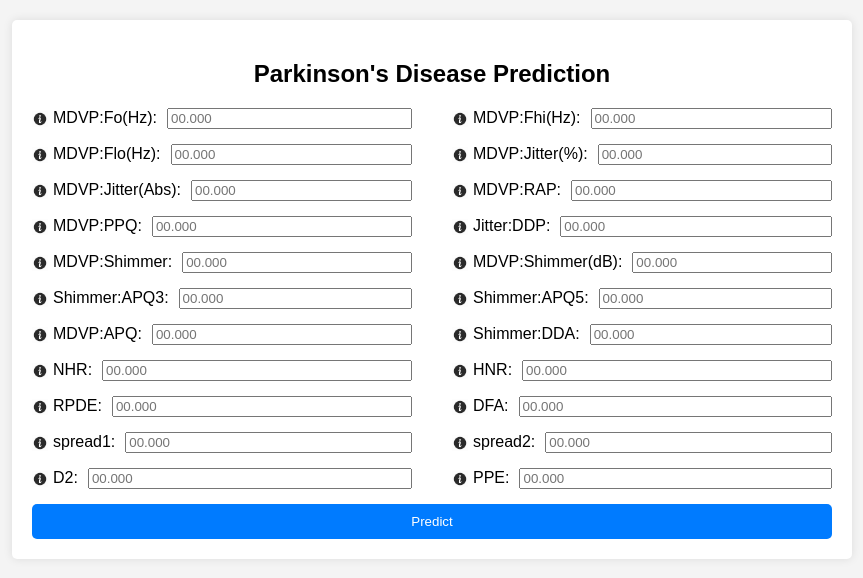
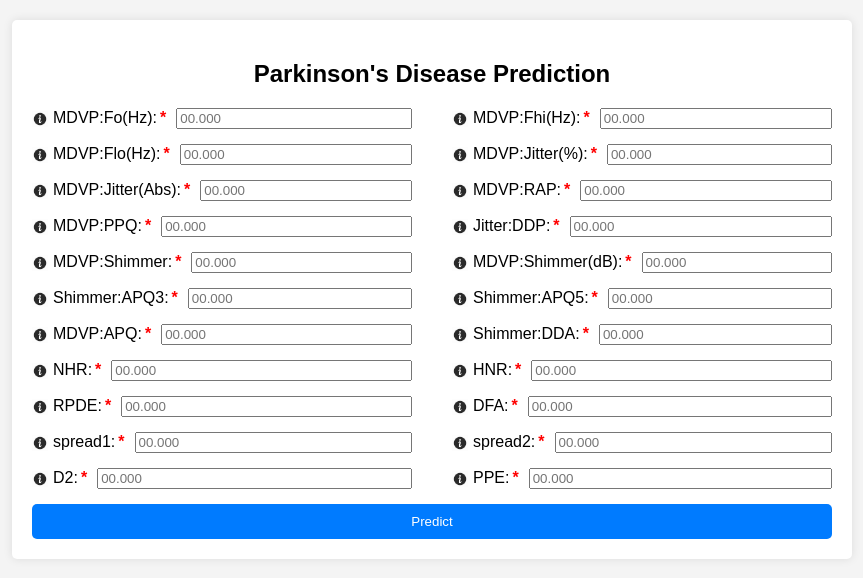
Before and after one commit to mayur1911/Parkinsons-Disease-Prediction, a Flask app: page / in a window 1280 px wide. Shown: the top 578 px of the page, without its empty margins (208-1071 px from the left). Run offline with Flask 3, Linux system fonts and the light colour scheme; parts of the project's set-up code (start-up, migrations or seed data) failed here and were passed over.

Commit message:
added mandatory field icon
added <span class="required-field">*</span>

```diff
--- a/static/css/style.css
+++ b/static/css/style.css
@@ -87,3 +87,8 @@ button {
     visibility: visible; /* Show tooltip on hover */
     opacity: 1; /* Fade in */
 }
+.required-field {
+    color: red;
+    font-weight: bold;
+    margin-left: 3px;
+}
--- a/templates/predict.html
+++ b/templates/predict.html
@@ -21,10 +21,11 @@
                             <span class="tooltip">Fundamental frequency of voice (MDVP:Fo) measured in Hertz
                                 (Hz).</span>
                         </span>
-                        MDVP:Fo(Hz):
+                        MDVP:Fo(Hz): <span class="required-field">*</span>
                         <input type="number" step="any" name="MDVP_Fo" placeholder="00.000" required>
                     </label>
                 </div>
+
                 <div class="form-group">
                     <label>
                         <span class="info-container">
@@ -33,7 +34,7 @@
                             <span class="tooltip">Maximum fundamental frequency (MDVP:Fhi) measured in Hertz
                                 (Hz).</span>
                         </span>
-                        MDVP:Fhi(Hz):
+                        MDVP:Fhi(Hz): <span class="required-field">*</span>
                         <input type="number" step="any" name="MDVP_Fhi" placeholder="00.000" required>
                     </label>
                 </div>
@@ -45,7 +46,7 @@
                             <span class="tooltip">Minimum fundamental frequency (MDVP:Flo) measured in Hertz
                                 (Hz).</span>
                         </span>
-                        MDVP:Flo(Hz):
+                        MDVP:Flo(Hz):<span class="required-field">*</span>
                         <input type="number" step="any" name="MDVP_Flo" placeholder="00.000" required>
                     </label>
                 </div>
@@ -57,7 +58,7 @@
                             <span class="tooltip">MDVP:Jitter(%) is a measure of frequency variation as a
                                 percentage.</span>
                         </span>
-                        MDVP:Jitter(%):
+                        MDVP:Jitter(%):<span class="required-field">*</span>
                         <input type="number" step="any" name="MDVP_Jitter" placeholder="00.000" required>
                     </label>
                 </div>
@@ -68,7 +69,7 @@
                                 class="info-icon">
                             <span class="tooltip">MDVP:Jitter(Abs) is the absolute variation in frequency (Hz).</span>
                         </span>
-                        MDVP:Jitter(Abs):
+                        MDVP:Jitter(Abs):<span class="required-field">*</span>
                         <input type="number" step="any" name="MDVP_Jitter_Abs" placeholder="00.000" required>
                     </label>
                 </div>
@@ -80,7 +81,7 @@
                             <span class="tooltip">MDVP:RAP is the Relative Average Perturbation, which measures
                                 short-term variability of pitch.</span>
                         </span>
-                        MDVP:RAP:
+                        MDVP:RAP:<span class="required-field">*</span>
                         <input type="number" step="any" name="MDVP_RAP" placeholder="00.000" required>
                     </label>
                 </div>
@@ -92,7 +93,7 @@
                             <span class="tooltip">MDVP:PPQ is the Pitch Perturbation Quotient, indicating vocal
                                 frequency variation.</span>
                         </span>
-                        MDVP:PPQ:
+                        MDVP:PPQ:<span class="required-field">*</span>
                         <input type="number" step="any" name="MDVP_PPQ" placeholder="00.000" required>
                     </label>
                 </div>
@@ -104,7 +105,7 @@
                             <span class="tooltip">Jitter:DDP is the Degree of Depolarization for jitter, a voice quality
                                 measure.</span>
                         </span>
-                        Jitter:DDP:
+                        Jitter:DDP:<span class="required-field">*</span>
                         <input type="number" step="any" name="Jitter_DDP" placeholder="00.000" required>
                     </label>
                 </div>
@@ -115,7 +116,7 @@
                                 class="info-icon">
                             <span class="tooltip">MDVP:Shimmer measures amplitude variation in voice signals.</span>
                         </span>
-                        MDVP:Shimmer:
+                        MDVP:Shimmer:<span class="required-field">*</span>
                         <input type="number" step="any" name="MDVP_Shimmer" placeholder="00.000" required>
                     </label>
                 </div>
@@ -127,7 +128,7 @@
                             <span class="tooltip">MDVP:Shimmer(dB) is the Shimmer in decibels, indicating vocal
                                 amplitude variation.</span>
                         </span>
-                        MDVP:Shimmer(dB):
+                        MDVP:Shimmer(dB):<span class="required-field">*</span>
                         <input type="number" step="any" name="MDVP_Shimmer_dB" placeholder="00.000" required>
                     </label>
                 </div>
@@ -139,7 +140,7 @@
                             <span class="tooltip">Shimmer:APQ3 is the 3-point Amplitude Perturbation Quotient, measuring
                                 vocal stability.</span>
                         </span>
-                        Shimmer:APQ3:
+                        Shimmer:APQ3:<span class="required-field">*</span>
                         <input type="number" step="any" name="Shimmer_APQ3" placeholder="00.000" required>
                     </label>
                 </div>
@@ -151,7 +152,7 @@
                             <span class="tooltip">Shimmer:APQ5 is the 5-point Amplitude Perturbation Quotient for
                                 amplitude variation.</span>
                         </span>
-                        Shimmer:APQ5:
+                        Shimmer:APQ5:<span class="required-field">*</span>
                         <input type="number" step="any" name="Shimmer_APQ5" placeholder="00.000" required>
                     </label>
                 </div>
@@ -163,7 +164,7 @@
                             <span class="tooltip">MDVP:APQ is another Amplitude Perturbation Quotient used for analyzing
                                 shimmer.</span>
                         </span>
-                        MDVP:APQ:
+                        MDVP:APQ:<span class="required-field">*</span>
                         <input type="number" step="any" name="MDVP_APQ" placeholder="00.000" required>
                     </label>
                 </div>
@@ -175,7 +176,7 @@
                             <span class="tooltip">Shimmer:DDA is the average difference in amplitude for voice
                                 signals.</span>
                         </span>
-                        Shimmer:DDA:
+                        Shimmer:DDA:<span class="required-field">*</span>
                         <input type="number" step="any" name="Shimmer_DDA" placeholder="00.000" required>
                     </label>
                 </div>
@@ -187,7 +188,7 @@
                             <span class="tooltip">NHR is the Noise to Harmonics Ratio, indicating breathiness or
                                 hoarseness in voice.</span>
                         </span>
-                        NHR:
+                        NHR:<span class="required-field">*</span>
                         <input type="number" step="any" name="NHR" placeholder="00.000" required>
                     </label>
                 </div>
@@ -199,7 +200,7 @@
                             <span class="tooltip">HNR is the Harmonics to Noise Ratio, representing vocal
                                 quality.</span>
                         </span>
-                        HNR:
+                        HNR:<span class="required-field">*</span>
                         <input type="number" step="any" name="HNR" placeholder="00.000" required>
                     </label>
                 </div>
@@ -211,7 +212,7 @@
                             <span class="tooltip">RPDE is Recurrence Period Density Entropy, which is used to measure
                                 voice signal complexity.</span>
                         </span>
-                        RPDE:
+                        RPDE:<span class="required-field">*</span>
                         <input type="number" step="any" name="RPDE" placeholder="00.000" required>
                     </label>
                 </div>
@@ -223,7 +224,7 @@
                             <span class="tooltip">DFA: Detrended Fluctuation Analysis, a method used to measure
                                 long-term correlations in time series data like voice signals.</span>
                         </span>
-                        DFA:
+                        DFA:<span class="required-field">*</span>
                         <input type="number" step="any" name="DFA" placeholder="00.000" required>
                     </label>
                 </div>
@@ -235,7 +236,7 @@
                             <span class="tooltip">Spread1: Non-linear measure of fundamental frequency (pitch)
                                 variation, typically representing signal spread.</span>
                         </span>
-                        spread1:
+                        spread1:<span class="required-field">*</span>
                         <input type="number" step="any" name="spread1" placeholder="00.000" required>
                     </label>
                 </div>
@@ -247,7 +248,7 @@
                             <span class="tooltip">Spread2: Another non-linear measure related to spread1, typically
                                 representing additional aspects of signal variability.</span>
                         </span>
-                        spread2:
+                        spread2:<span class="required-field">*</span>
                         <input type="number" step="any" name="spread2" placeholder="00.000" required>
                     </label>
                 </div>
@@ -259,7 +260,7 @@
                             <span class="tooltip">D2: Correlation dimension, a measure used in voice analysis to
                                 quantify the complexity of voice signals.</span>
                         </span>
-                        D2:
+                        D2:<span class="required-field">*</span>
                         <input type="number" step="any" name="D2" placeholder="00.000" required>
                     </label>
                 </div>
@@ -271,7 +272,7 @@
                             <span class="tooltip">PPE: Pitch Period Entropy, a measure used to quantify the randomness
                                 in pitch variations in voice signals.</span>
                         </span>
-                        PPE:
+                        PPE:<span class="required-field">*</span>
                         <input type="number" step="any" name="PPE" placeholder="00.000" required>
                     </label>
                 </div>
```
